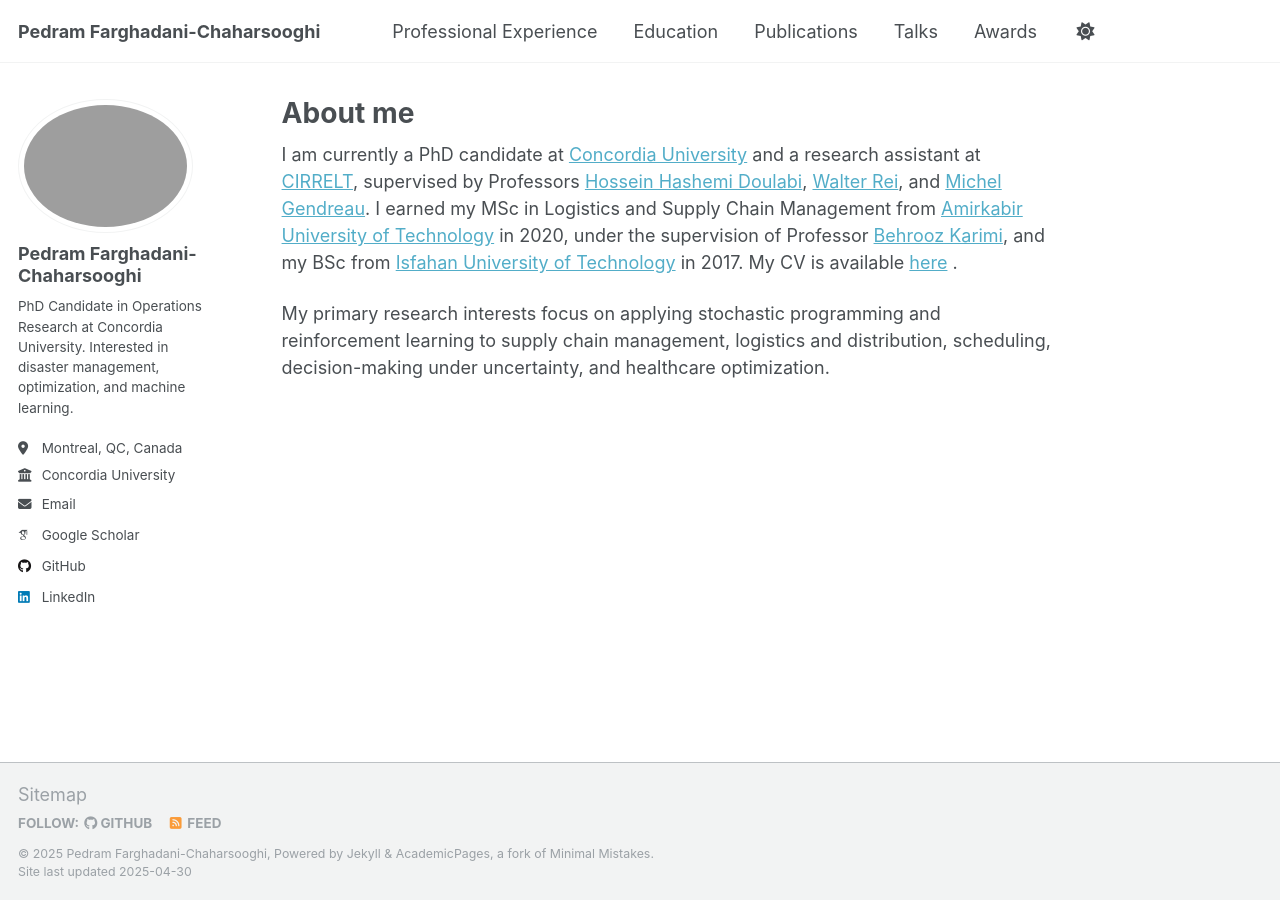
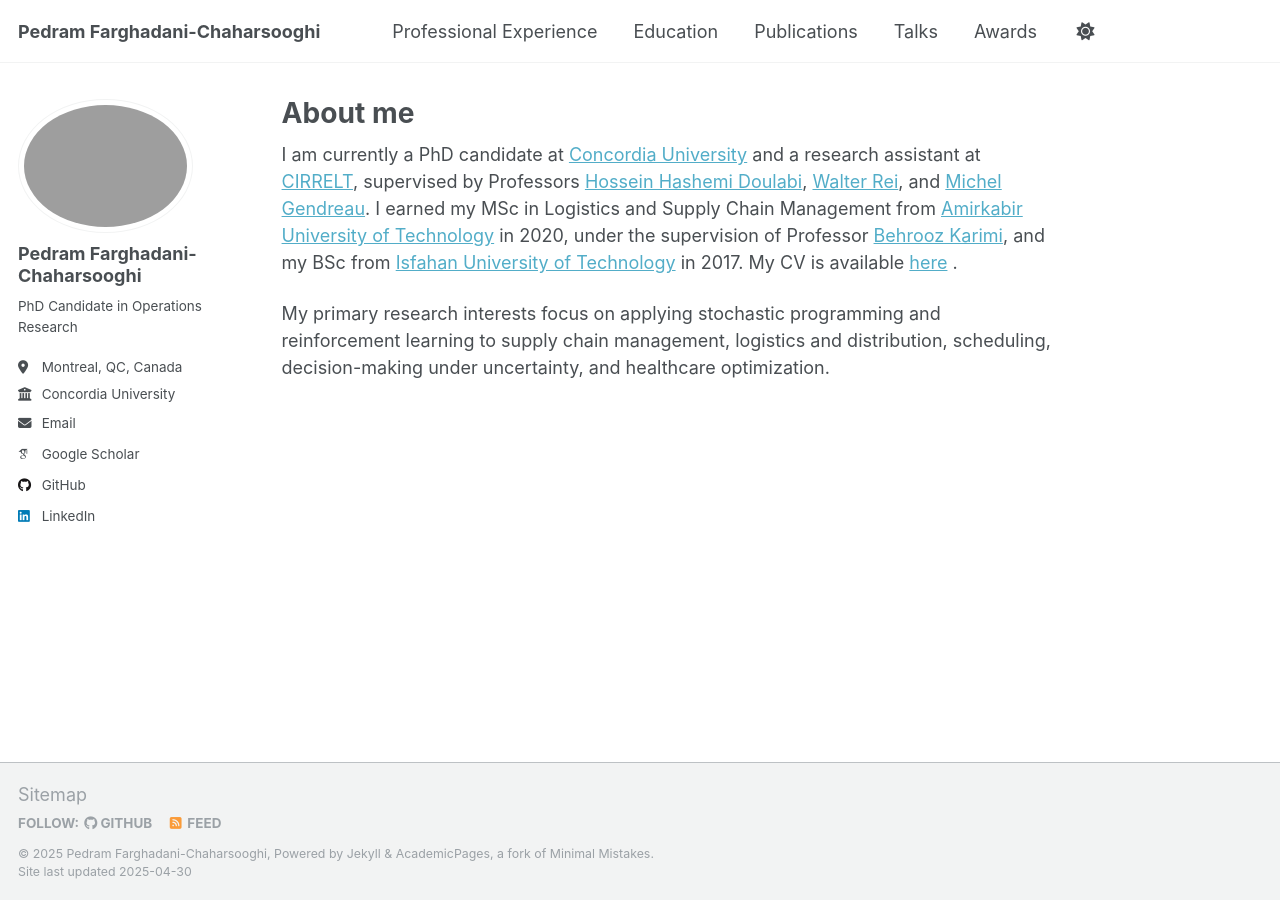
Before and after one commit to Pedram-Fdi/Pedram-Fdi.github.io, a Jekyll site: the page built from _pages/about.md, in a window 1280 px wide. Built offline with Jekyll 4.4.1, drawn with Linux system fonts in a browser that asks for light colours; some web fonts are replaced.

Commit message:
Update _config.yml

```diff
--- a/_config.yml
+++ b/_config.yml
@@ -25,7 +25,7 @@ author:
   avatar           : "https://pedram-fdi.github.io/files/HeadShot.png"
   name             : "Pedram Farghadani-Chaharsooghi"
   pronouns         :
-  bio              : "PhD Candidate in Operations Research at Concordia University. Interested in disaster management, optimization, and machine learning."
+  bio              : "PhD Candidate in Operations Research"
   location         : "Montreal, QC, Canada"
   employer         : "Concordia University"
   uri              : # URL
```
